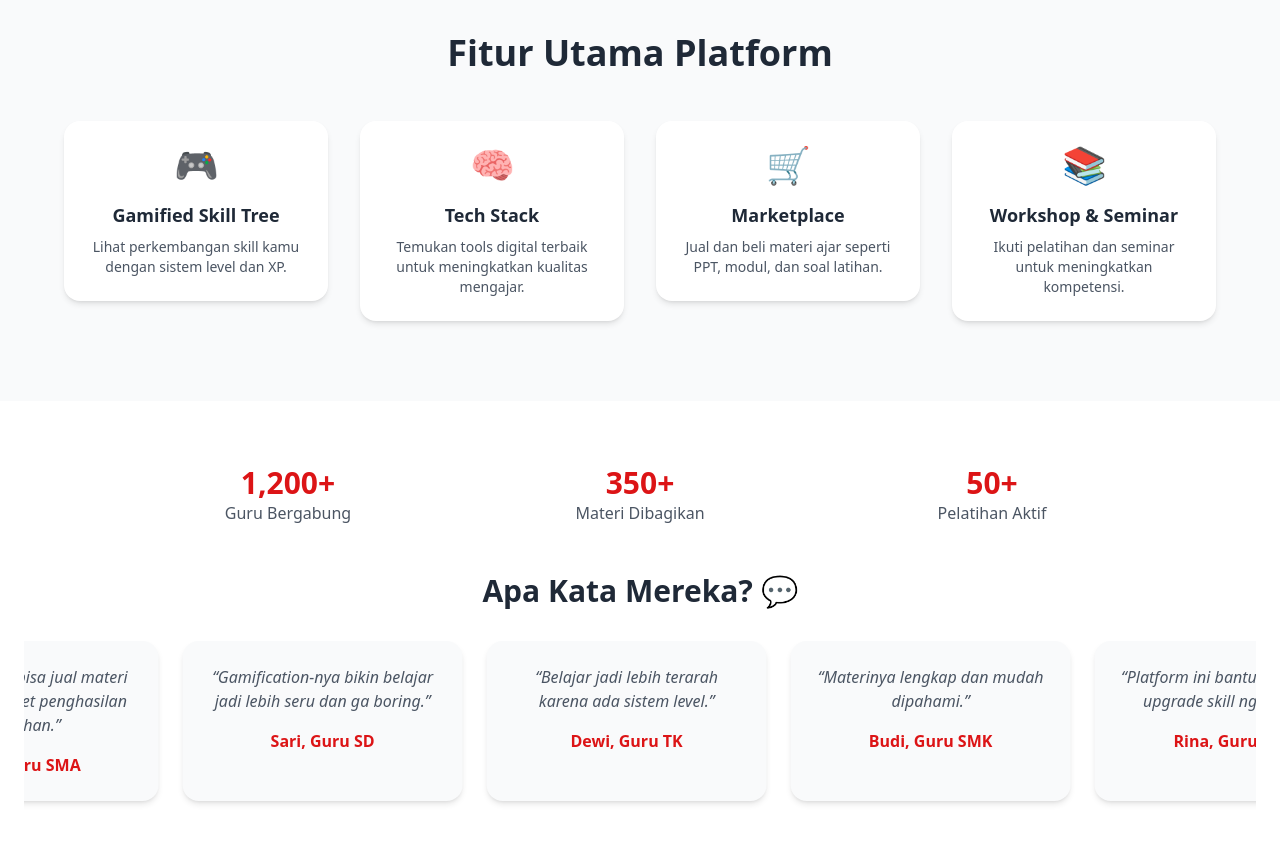
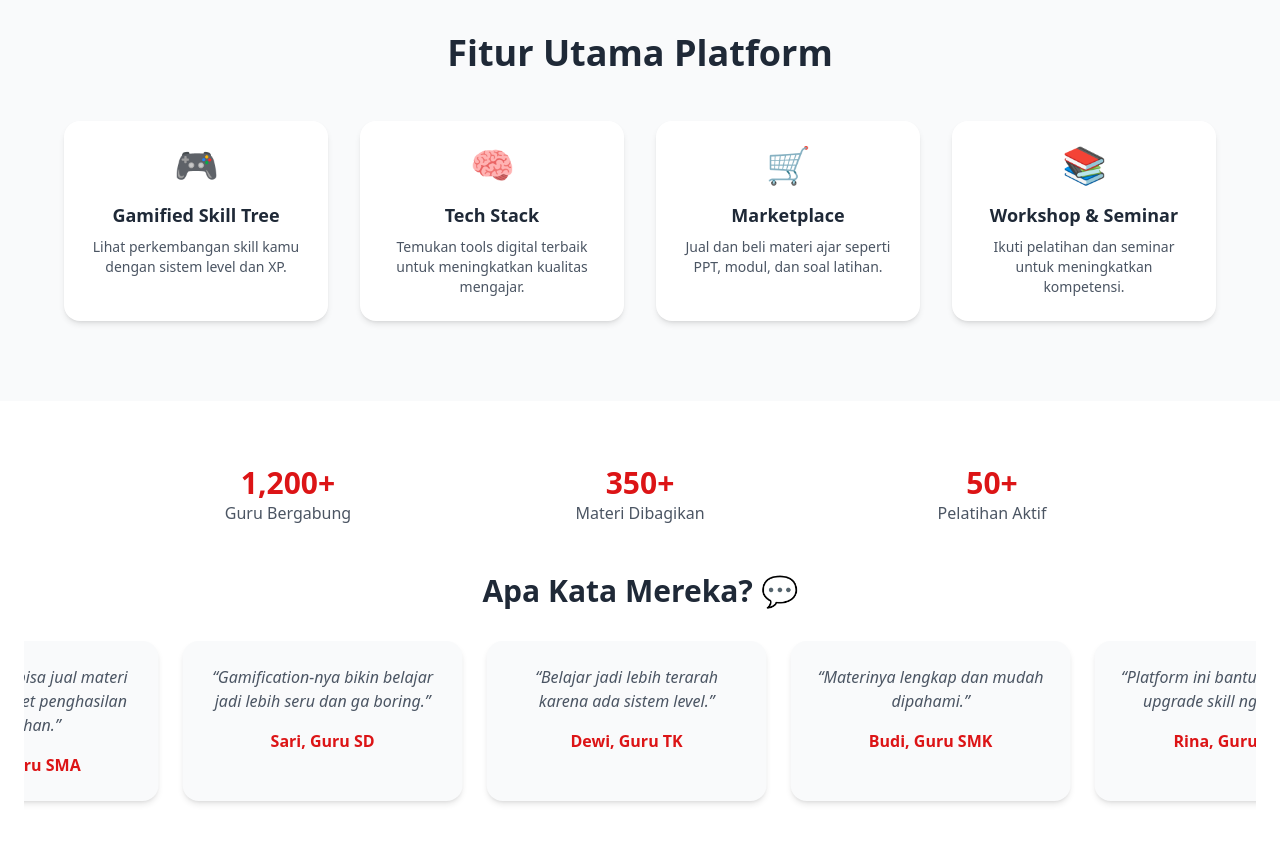
Before and after one commit to tiensfaziah/GURUBERMUTU, a React (Create React App) app: page / in a window 1280 px wide. Shown: the part 1220-2063 px from the top of the page. Built offline with nearby package versions, Linux system fonts and the light colour scheme.

Commit message:
new lagi siss

```diff
--- a/src/components/Features.jsx
+++ b/src/components/Features.jsx
@@ -1,4 +1,4 @@
-import React from "react";
+import React, { useEffect, useRef, useState } from "react";
 import ScrollAnimation from "../components/ScrollAnimation";
 
 const features = [
@@ -25,23 +25,48 @@ const features = [
 ];
 
 const Features = () => {
+  const sectionRef = useRef();
+  const [show, setShow] = useState(false);
+
+  useEffect(() => {
+    const observer = new IntersectionObserver(
+      ([entry]) => {
+        if (entry.isIntersecting) {
+          setShow(true); // 🔥 trigger sekali
+        }
+      },
+      { threshold: 0.3 }
+    );
+
+    if (sectionRef.current) observer.observe(sectionRef.current);
+
+    return () => observer.disconnect();
+  }, []);
+
   return (
-    <section id="fitur" className="py-20 px-6 bg-gray-50 text-center">
+    <section
+      id="fitur"
+      ref={sectionRef}
+      className={`py-20 px-6 bg-gray-50 text-center ${show ? "ice-show" : ""}`}
+    >
 
-      {/* TITLE (TETAP, CUMA DITAMBAH ANIMASI) */}
       <ScrollAnimation>
         <h2 className="text-4xl font-bold mb-12 text-gray-800">
           Fitur Utama Platform
         </h2>
       </ScrollAnimation>
 
-      {/* GRID (TETAP) */}
       <div className="grid md:grid-cols-2 lg:grid-cols-4 gap-8 max-w-6xl mx-auto">
 
         {features.map((item, index) => (
-          <ScrollAnimation key={index} delay={index * 0.2}>
           <div
-              className="bg-white p-6 rounded-2xl shadow-md hover:shadow-xl transition hover:-translate-y-2"
+            key={index}
+            className="
+              ice-item
+              bg-white p-6 rounded-2xl shadow-md
+              hover:shadow-xl transition hover:-translate-y-2
+              h-full flex flex-col
+            "
           >
             <div className="text-4xl mb-4">{item.icon}</div>
 
@@ -49,15 +74,13 @@ const Features = () => {
               {item.title}
             </h3>
 
-              <p className="text-gray-600 text-sm">
+            <p className="text-gray-600 text-sm flex-grow">
               {item.desc}
             </p>
           </div>
-          </ScrollAnimation>
         ))}
 
       </div>
-
     </section>
   );
 };
--- a/src/components/ScrollAnimation.jsx
+++ b/src/components/ScrollAnimation.jsx
@@ -10,12 +10,10 @@ function ScrollAnimation({ children, delay = 0 }) {
         if (entry.isIntersecting) {
           setShow(true);
         } else {
-          setShow(false); // 🔥 ini yang bikin animasi bisa ulang
+          setShow(false);
         }
       },
-      {
-        threshold: 0.2,
-      }
+      { threshold: 0.2 }
     );
 
     if (ref.current) observer.observe(ref.current);
--- a/src/index.css
+++ b/src/index.css
@@ -1,13 +1,19 @@
+/* =========================
+   TAILWIND BASE
+========================= */
 @tailwind base;
 @tailwind components;
 @tailwind utilities;
 
+/* =========================
+   GLOBAL STYLE
+========================= */
 body {
   @apply bg-[#F8FBFB];
 }
 
 /* =========================
-   SCROLL TESTIMONIAL
+   SCROLL TESTIMONIAL (HORIZONTAL)
 ========================= */
 @keyframes scroll {
   0% {
@@ -57,7 +63,7 @@ body {
 }
 
 /* =========================
-   DELAY (BIAR BERURUTAN)
+   DELAY (OPTIONAL STAGGER)
 ========================= */
 .delay-1 {
   animation-delay: 0.2s;
@@ -68,3 +74,56 @@ body {
 .delay-3 {
   animation-delay: 0.6s;
 }
+
+/* =========================
+   POP IN (MUNCUL DARI BAWAH)
+========================= */
+@keyframes popIn {
+  0% {
+    opacity: 0;
+    transform: translateY(40px) scale(0.9);
+  }
+  60% {
+    transform: translateY(-6px) scale(1.03);
+  }
+  100% {
+    opacity: 1;
+    transform: translateY(0) scale(1);
+  }
+}
+
+.animate-popIn {
+  animation: popIn 0.6s ease-out forwards;
+}
+
+/* ICE CREAM EXACT */
+@keyframes iceSlide {
+  0% {
+    opacity: 0;
+    transform: translateX(-120px) scale(0.95);
+  }
+  60% {
+    transform: translateX(16px) scale(1.03);
+  }
+  80% {
+    transform: translateX(-6px);
+  }
+  100% {
+    opacity: 1;
+    transform: translateX(0);
+  }
+}
+
+.ice-item {
+  opacity: 0;
+}
+
+.ice-show .ice-item {
+  animation: iceSlide 0.6s cubic-bezier(0.25, 1, 0.5, 1) forwards;
+}
+
+/* STAGGER NATURAL (INI KUNCI) */
+.ice-show .ice-item:nth-child(1) { animation-delay: 0.05s; }
+.ice-show .ice-item:nth-child(2) { animation-delay: 0.15s; }
+.ice-show .ice-item:nth-child(3) { animation-delay: 0.25s; }
+.ice-show .ice-item:nth-child(4) { animation-delay: 0.35s; }
```
Lines whose indentation alone changed are shown as unchanged.
